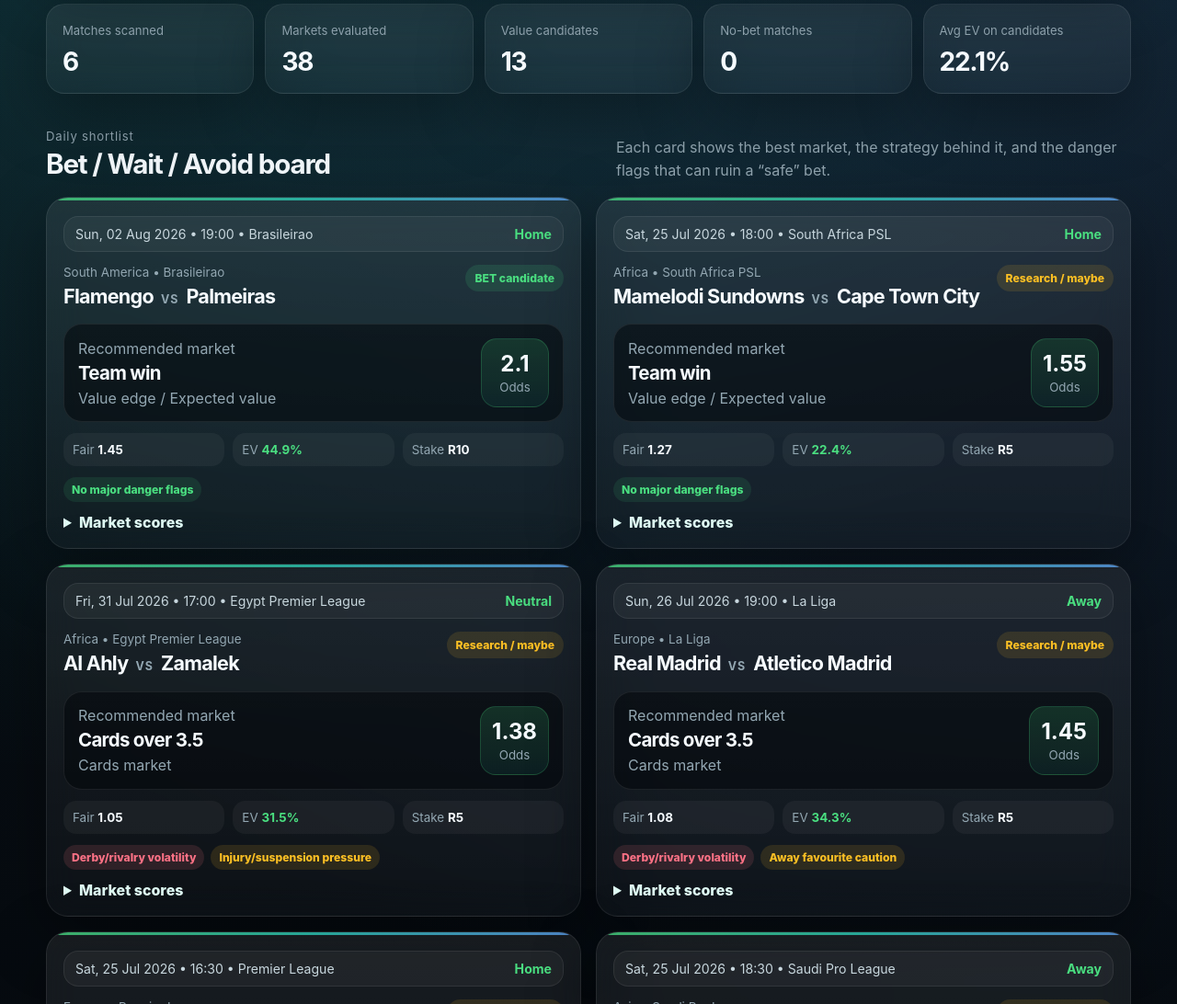
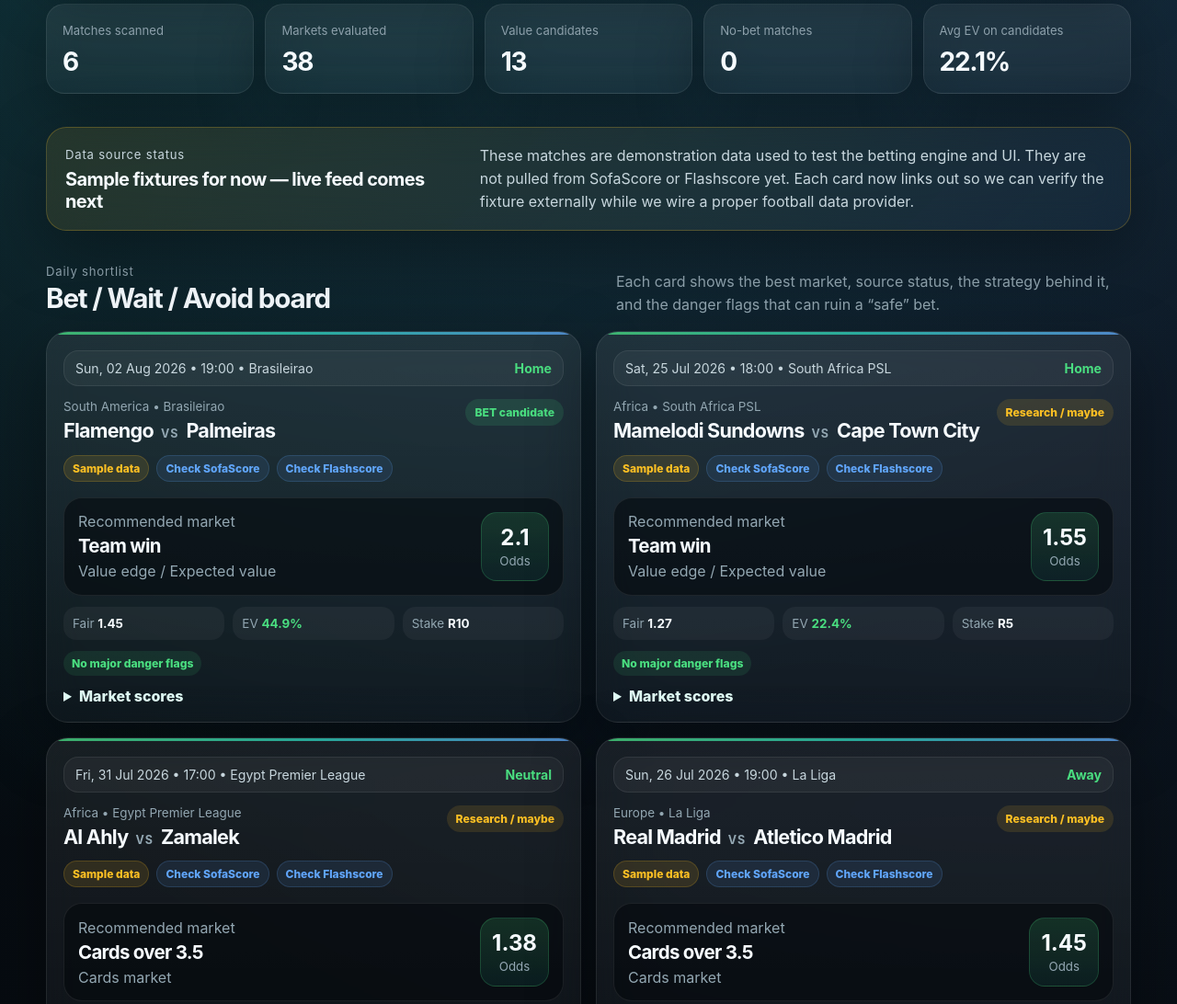
Before and after one commit to SakileG/edgeform-football-betting-portal, a website: page index.html in a window 1280 px wide. Shown: the part 700-1792 px from the top of the page at 92% size. Drawn offline with Linux system fonts and the light colour scheme.

Commit message:
chore: clarify sample fixture sources

```diff
--- a/index.html
+++ b/index.html
@@ -49,12 +49,20 @@
 
     <section class="summary-grid" id="summary"></section>
 
+    <section class="data-notice">
+      <div>
+        <p class="eyebrow">Data source status</p>
+        <h2>Sample fixtures for now — live feed comes next</h2>
+      </div>
+      <p>These matches are demonstration data used to test the betting engine and UI. They are not pulled from SofaScore or Flashscore yet. Each card now links out so we can verify the fixture externally while we wire a proper football data provider.</p>
+    </section>
+
     <section class="section-head">
       <div>
         <p class="eyebrow">Daily shortlist</p>
         <h2>Bet / Wait / Avoid board</h2>
       </div>
-      <p>Each card shows the best market, the strategy behind it, and the danger flags that can ruin a “safe” bet.</p>
+      <p>Each card shows the best market, source status, the strategy behind it, and the danger flags that can ruin a “safe” bet.</p>
     </section>
     <section id="matchGrid" class="match-grid"></section>
 
--- a/script.js
+++ b/script.js
@@ -29,6 +29,16 @@
 function pct(n) { return `${Number(n).toFixed(1)}%`; }
 function fixtureMeta(e) {
   return `${e.kickoffLabel || `${e.date || 'TBC'}${e.time ? ` • ${e.time}` : ''}`} • ${e.league}`;
+}
+function fixtureQuery(e) { return encodeURIComponent(`${e.team} ${e.opponent}`); }
+function sourceLinks(e) {
+  const query = fixtureQuery(e);
+  return `
+    <div class="source-row">
+      <span class="source-badge">Sample data</span>
+      <a href="https://www.sofascore.com/search?q=${query}" target="_blank" rel="noreferrer">Check SofaScore</a>
+      <a href="https://www.flashscore.com/search/?q=${query}" target="_blank" rel="noreferrer">Check Flashscore</a>
+    </div>`;
 }
 
 function setupFilters() {
@@ -82,6 +92,7 @@
         </div>
         <span class="decision">${e.overallDecision}</span>
       </div>
+      ${sourceLinks(e)}
       <div class="best-box">
         <div>
           <span>Recommended market</span>
--- a/styles.css
+++ b/styles.css
@@ -116,7 +116,7 @@
 
 .actions { display: flex; flex-wrap: wrap; gap: 12px; margin-top: 26px; }
 
-.hero-card, .summary-card, .match-card, .slip-card, .strategy-card, .journal, .control-panel {
+.hero-card, .summary-card, .match-card, .slip-card, .strategy-card, .journal, .control-panel, .data-notice {
   background: linear-gradient(180deg, rgba(255, 255, 255, 0.075), rgba(255, 255, 255, 0.032));
   border: 1px solid var(--line);
   box-shadow: var(--shadow);
@@ -165,6 +165,19 @@
 .summary-card strong { display: block; margin-top: 8px; font-size: 1.75rem; letter-spacing: -0.045em; }
 
 .section-head { display: flex; justify-content: space-between; gap: 22px; align-items: end; margin: 34px 0 16px; }
+.data-notice {
+  display: grid;
+  grid-template-columns: 0.85fr 1.35fr;
+  gap: 18px;
+  align-items: center;
+  border-radius: 22px;
+  padding: 18px 20px;
+  margin: 4px 0 30px;
+  border-color: rgba(251, 191, 36, 0.24);
+  background: linear-gradient(135deg, rgba(251, 191, 36, 0.10), rgba(96, 165, 250, 0.05));
+}
+.data-notice h2 { margin: 4px 0 0; font-size: 1.25rem; letter-spacing: -0.03em; }
+.data-notice p { color: var(--soft); line-height: 1.55; margin: 0; }
 .section-head h2 { font-size: 1.85rem; margin: 0.1rem 0; letter-spacing: -0.04em; }
 .section-head p { max-width: 560px; color: var(--muted); line-height: 1.55; margin: 0; }
 .compact { margin-top: 0; }
@@ -204,6 +217,22 @@
 
 .match-top { display: flex; justify-content: space-between; gap: 14px; align-items: flex-start; }
 .competition { color: var(--muted); margin: 0 0 6px; font-size: 0.84rem; }
+.source-row {
+  display: flex;
+  flex-wrap: wrap;
+  align-items: center;
+  gap: 8px;
+  margin: 13px 0 0;
+}
+.source-row a, .source-badge {
+  border-radius: 999px;
+  padding: 6px 9px;
+  font-size: 0.75rem;
+  font-weight: 800;
+  text-decoration: none;
+}
+.source-row a { color: var(--blue); background: rgba(96, 165, 250, 0.10); border: 1px solid rgba(96, 165, 250, 0.18); }
+.source-badge { color: var(--amber); background: rgba(251, 191, 36, 0.12); border: 1px solid rgba(251, 191, 36, 0.18); }
 .match-card h3 {
   display: flex;
   flex-wrap: wrap;
@@ -296,7 +325,8 @@
   .hero-grid, .match-grid, .slip-grid, .strategy-grid { grid-template-columns: 1fr; }
   .summary-grid { grid-template-columns: repeat(2, minmax(0, 1fr)); }
   .control-panel, .journal-form { grid-template-columns: 1fr; }
-  .hero nav, .section-head { align-items: flex-start; flex-direction: column; }
+  .hero nav, .section-head, .data-notice { align-items: flex-start; flex-direction: column; }
+  .data-notice { display: flex; }
   .hero h1 { font-size: 3.1rem; }
 }
 
```
Also changed, not shown: README.md.
